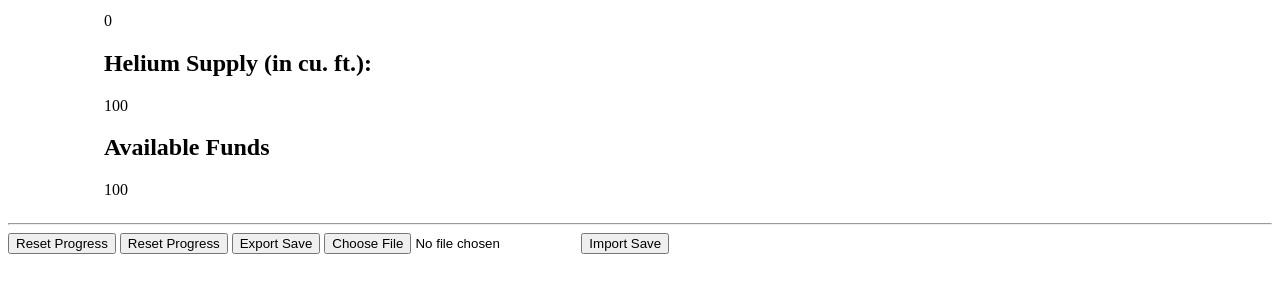
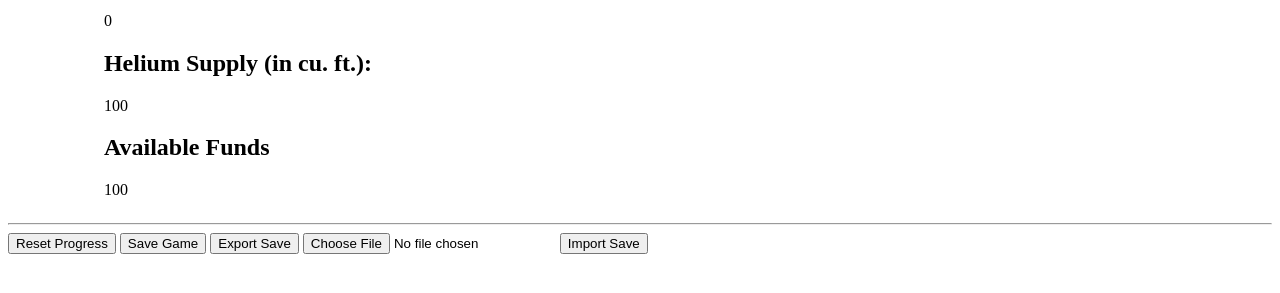
Before and after one commit to acf199/balloon-tycoon, a plain HTML site: page index.html in a window 1280 px wide. Shown: the part 383-676 px from the top of the page. Drawn offline with Linux system fonts and the light colour scheme.

Commit message:
troubleshooting still

```diff
--- a/balloonsMain.js
+++ b/balloonsMain.js
@@ -479,6 +479,7 @@ document.getElementById("resetGame").addEventListener("click", () => {
 
 
 function saveGame() {
+    console.log("Saving game...");  // Check if this gets logged
     const saveData = {
         balloonInventory,
         heliumSupply,
--- a/index.html
+++ b/index.html
@@ -64,7 +64,7 @@
 <hr>
 
 <button id="resetGame">Reset Progress</button>
-<button id="saveGame">Reset Progress</button>
+<button id="saveGame">Save Game</button>
 
 
 <button id="exportSave">Export Save</button>
```
